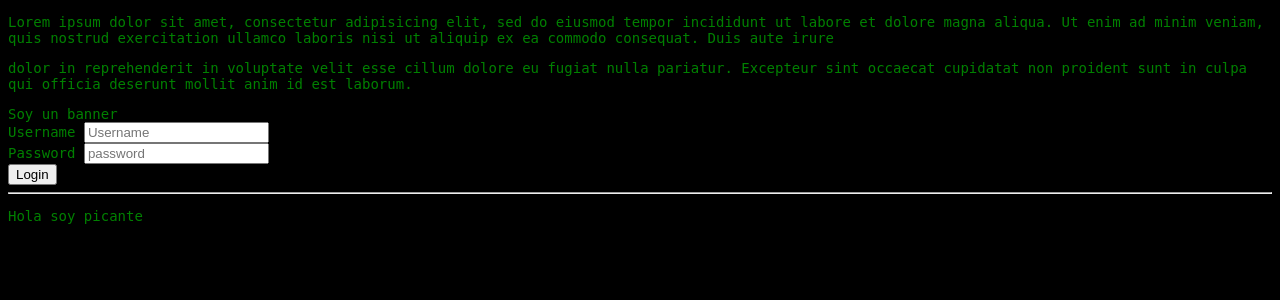
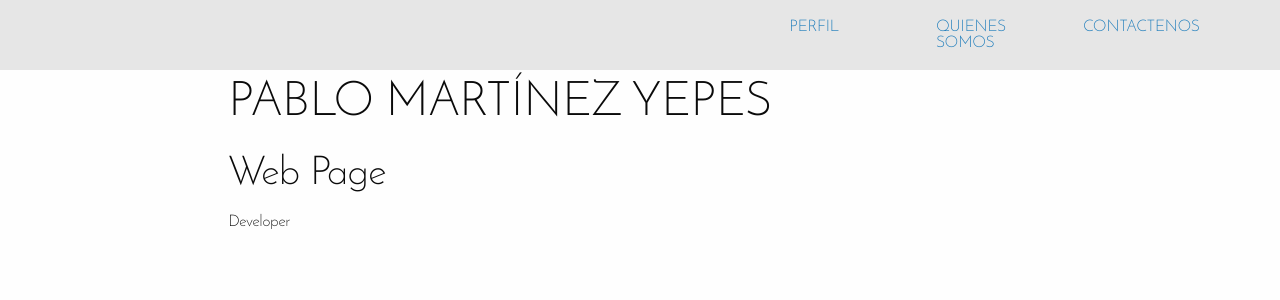
Before and after one commit to pablopalillo/pablopalillo, a Django app: template templates/general/index.html in a window 1280 px wide. Shown: the top 300 px of the page. Run offline with Django 3.2, Linux system fonts and the light colour scheme; the template is opened without the code that fills it, so the values that code supplies are empty.

Commit message:
avance frontend

```diff
--- a/package.json
+++ b/package.json
@@ -10,6 +10,7 @@
     "gulp-uglyfly": "^1.4.2"
   },
   "dependencies": {
-    "gulp-css-scss": "^0.1.0"
+    "gulp-css-scss": "^0.1.0",
+    "gulp-scss": "^1.4.0"
   }
 }
--- a/templates/general/index.html
+++ b/templates/general/index.html
@@ -1,47 +1,12 @@
-{% extends "template.html" %}
+{% extends "layouts/portfolio.html" %}
 
-{% block title%}
-Inicio
-{% endblock %}
+{% block titulo %} Home {% endblock %}
+
 
 {% block content %}
-<div>
-<p>Lorem ipsum dolor sit amet, consectetur adipisicing elit, sed do eiusmod tempor incididunt ut labore et dolore magna aliqua.
-Ut enim ad minim veniam, quis nostrud exercitation ullamco laboris nisi ut aliquip ex ea commodo consequat.
-Duis aute irure</p>
-<p>dolor in reprehenderit in voluptate velit esse cillum dolore eu fugiat nulla pariatur.
-Excepteur sint occaecat cupidatat non proident sunt in culpa qui officia deserunt mollit anim id est laborum.
-</p>
+<div class="small-12 large-8 large-centered columns ">
+    <h1>PABLO MARTÍNEZ YEPES</h1>
+    <h2>Web Page</h2>
+    <p>Developer</p>
 </div>
 {% endblock %}
-
-{% block aside %}
-<div id="banner">
-  <div class="banner1">
-    Soy un banner
-  </div>
-</div>
-
-<div id="login">
-  {% if not user.is_authenticated %}
-    <form method="post">{% csrf_token %}
-      <div class="user">
-        <label for="user">Username</label>
-        <input type="text" name="username" value="" placeholder="Username">
-      </div>
-      <div class="pass">
-        <label for="pass">Password</label>
-        <input type="password" name="password" value="" placeholder="password">
-      </div>
-      <div class="sub">
-        <button type="submit">Login</button>
-      </div>
-    </form>
-  {% else %}
-    <div class="welcome">
-      <span> Bienvenido {{ user.username|capfirst }} </span>
-      <span> <a href="/cerrar/">Cerrar</a></span>
-    </div>
-  {% endif %}
-</div>
-{% endblock%}
--- /dev/null
+++ b/templates/layouts/part_menu.html
@@ -0,0 +1,21 @@
+<div class="menu-principal">
+
+    <div class="title-bar" data-responsive-toggle="main-menu">
+      <button class="menu-icon" type="button" data-toggle></button>
+      <div class="title-bar-title">
+        <div class="pablopalillo-logo">
+          <span>PabloPalillo</span>
+        </div>
+      </div>
+    </div>
+
+    <div class="top-bar" id="main-menu">
+      <div class="top-bar-right medium-7 columns">
+        <ul class="menu small-11 medium-11 columns">
+            <li class="small-12 medium-4 columns"><a href="#">PERFIL</a></li>
+            <li class="small-12 medium-4 columns"><a href="#">QUIENES SOMOS</a></li>
+            <li class="small-12 medium-4 columns"><a href="#">CONTACTENOS</a></li>
+        </ul>
+      </div>
+    </div>
+</div>
--- /dev/null
+++ b/templates/layouts/portfolio.html
@@ -0,0 +1,35 @@
+<!DOCTYPE html>
+<html>
+  <head>
+    <meta charset="utf-8" />
+    <meta http-equiv="x-ua-compatible" content="ie=edge">
+    <meta name="viewport" content="width=device-width, initial-scale=1.0" />
+    <!-- Metadata -->
+    {% block meta %} {% endblock %}
+    <title>PabloPalillo | {% block titulo %} {% endblock %} </title>
+    <link rel="stylesheet" href="{{STATIC_URL}}css/foundation.min.css" charset="utf-8">
+    <link rel="stylesheet" href="{{STATIC_URL}}css/app.css" charset="utf-8">
+  </head>
+
+  <body>
+    <div class="expanded row">
+      {% include "part_menu.html" %}
+    </div>
+
+  <article id="portafolio" style="height:100%" class="expanded row">
+
+    <section class="element-item">
+      {% block content %}{% endblock %}
+    </section>
+
+
+  </article>
+
+
+
+    <script src="{{STATIC_URL}}js/vendor/jquery.js"></script>
+    <script src="{{STATIC_URL}}js/vendor/foundation.min.js"></script>
+    <script src="{{STATIC_URL}}js/app.js"></script>
+
+  </body>
+</html>
```
Also changed, not shown: gulpfile.js (+1 -8 lines), static/css/dest/app.scss (added, +13 -0 lines), package-lock.json, static/css/app.scss (renamed from static/css/scss/app.scss), static/css/scss/molecules/_molecules.scss (deleted), static/css/scss/organisms/_organisms.scss (deleted), static/css/scss/pages/_pages.scss (deleted), static/css/scss/templates/_templates.scss (deleted), static/css/scss/variables/_colors.scss (deleted), static/css/scss/variables/_images.scss (deleted).
